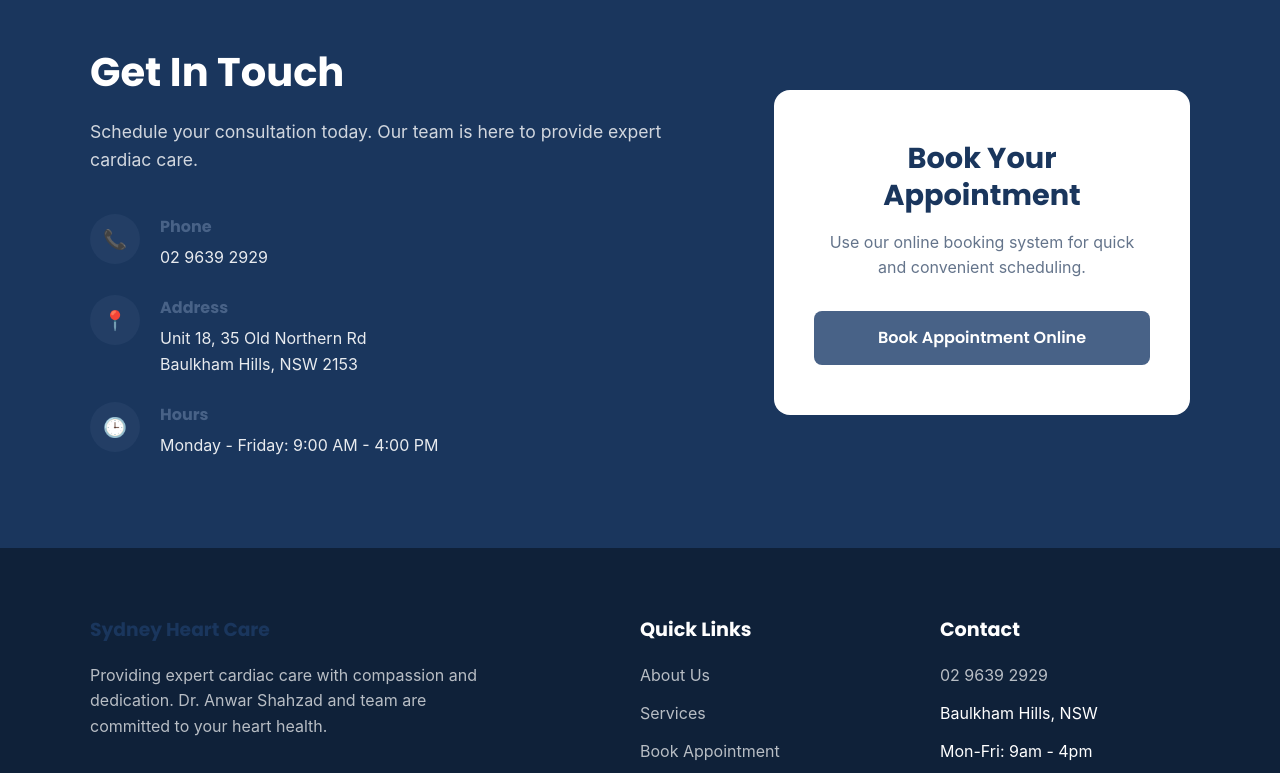
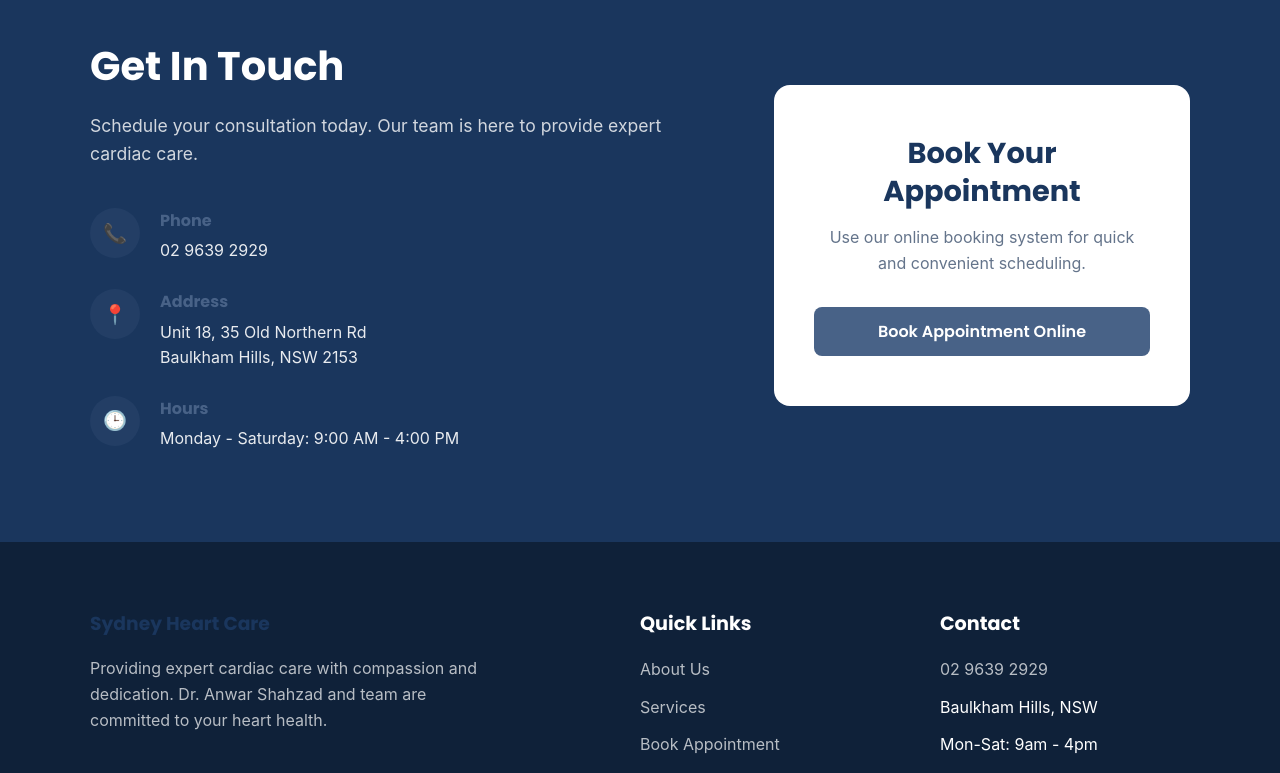
Before and after one commit to Vvk0105/Sydney_Heart_Care_Public, a React (Vite) app: page / in a window 1280 px wide. Shown: the part 2000-2773 px from the top of the page. Built offline with nearby package versions, Linux system fonts and the light colour scheme; no server answers.

Commit message:
time change to mon-sat

```diff
--- a/src/App.css
+++ b/src/App.css
@@ -93,7 +93,6 @@
     text-decoration: none;
     transition: var(--transition);
     cursor: pointer;
-    border: 2px solid transparent;
 }
 
 .btn-primary {
--- a/src/pages/HomePage.jsx
+++ b/src/pages/HomePage.jsx
@@ -54,7 +54,7 @@
                         <span>📍 Unit 18, 35 Old Northern Rd, Baulkham Hills</span>
                     </div>
                     <div className="top-bar-right">
-                        <span>⏰ Mon-Fri: 9am - 4pm</span>
+                        <span>⏰ Mon-Sat: 9am - 4pm</span>
                         <span className="highlight-contact">📞 02 9639 2929</span>
                     </div>
                 </div>
@@ -214,7 +214,7 @@
                                 <div className="c-icon">🕒</div>
                                 <div className="c-details">
                                     <strong>Hours</strong>
-                                    <span>Monday - Friday: 9:00 AM - 4:00 PM</span>
+                                    <span>Monday - Saturday: 9:00 AM - 4:00 PM</span>
                                 </div>
                             </li>
                         </ul>
@@ -256,7 +256,7 @@
                             <ul>
                                 <li><a href="tel:0296392929">02 9639 2929</a></li>
                                 <li>Baulkham Hills, NSW</li>
-                                <li>Mon-Fri: 9am - 4pm</li>
+                                <li>Mon-Sat: 9am - 4pm</li>
                             </ul>
                         </div>
                     </div>
```
